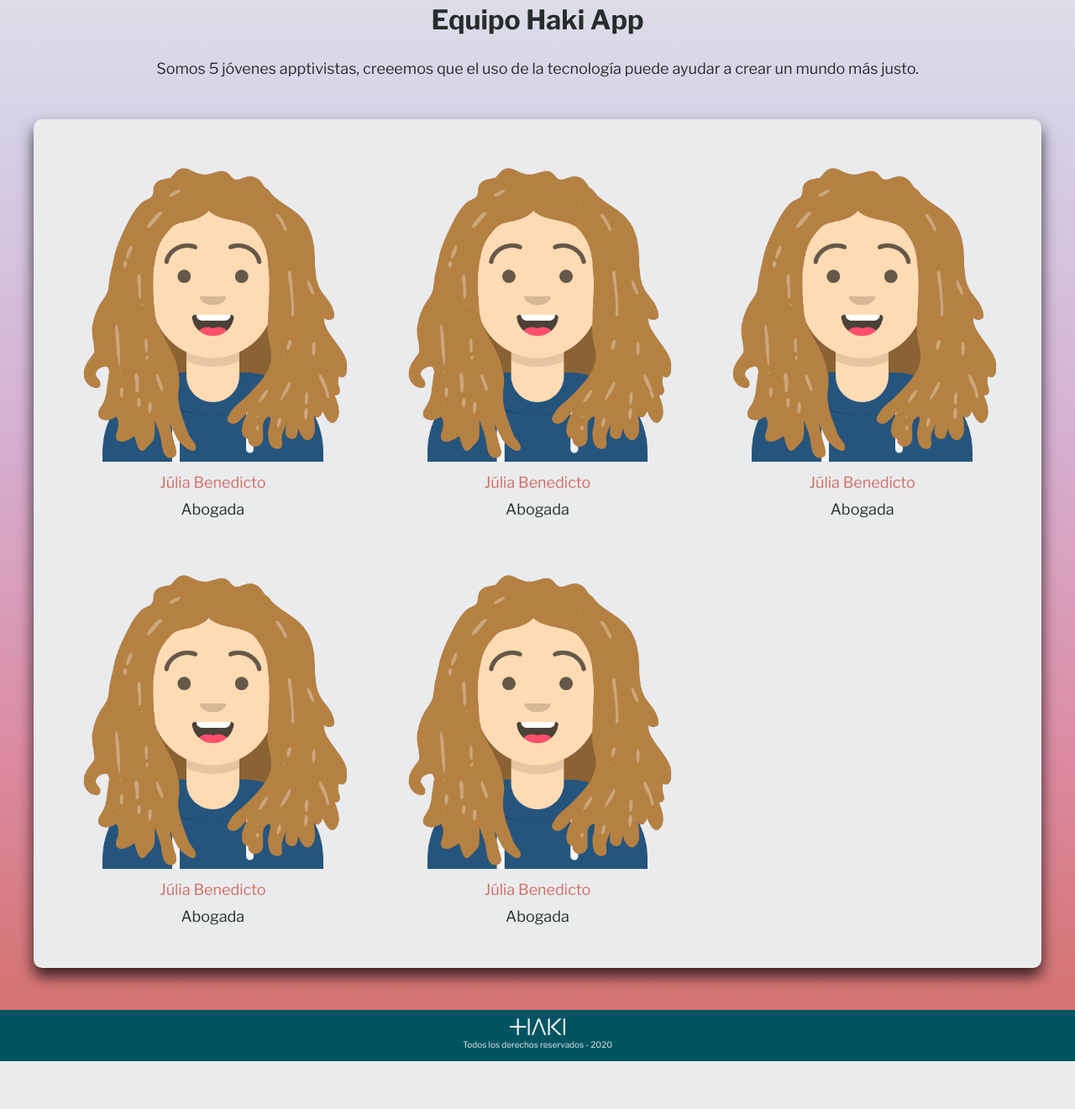
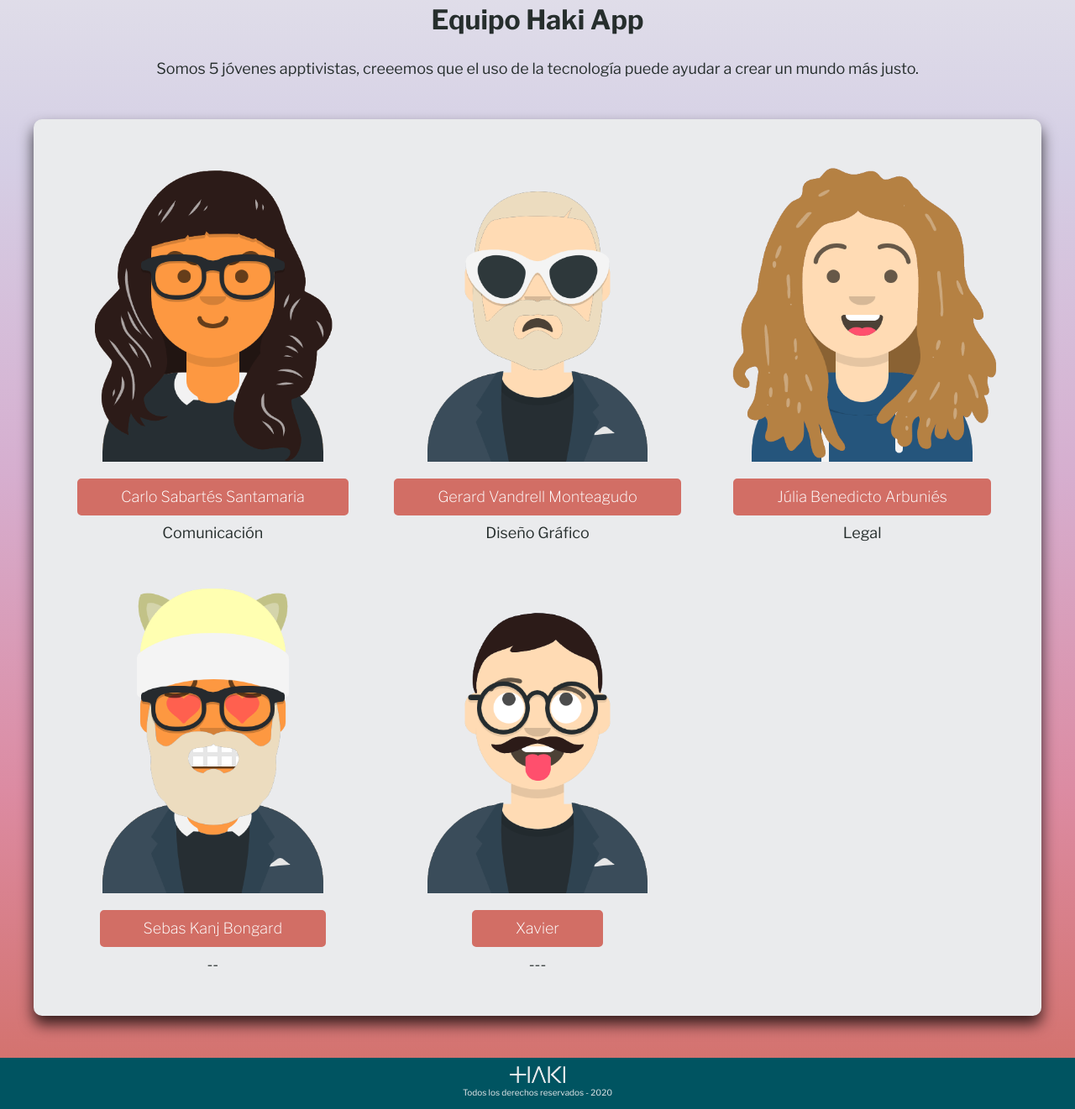
Before and after one commit to juliabenedicto/haki_app, a PHP site: page /equipo.html in a window 1280 px wide. Shown: the part 191-1512 px from the top of the page at 84% size. Before the commit the page ends 1455 px from the top, so only its background shows below. Run offline with PHP 8.4, Linux system fonts and the light colour scheme.

Commit message:
14.11 10h42

```diff
--- a/equipo.html
+++ b/equipo.html
@@ -47,42 +47,42 @@
     <main class="contenedor">
         <div class="lista-equipo">
             <div class="equipo">
-                <img src="img/juliabenedicto.png" alt="julia-benedicto">
+                <img src="img/carlo-sabartes.png" alt="carlo-sabartes">
                 <div class="contenido-equipo">
-                    <p class="nombre-equipo">Júlia Benedicto</p>
-                    <p class="profesion-equipo">Abogada</p>
+                    <a href="#" class="nombre-equipo boton-color1">Carlo Sabartés Santamaria</a>
+                    <p class="profesion-equipo">Comunicación</p>
+                </div>
+            </div>
+            <!--.equipo-->
+            <div class="equipo">
+                <img src="img/gerard-vandrell.png" alt="gerard-vandrell">
+                <div class="contenido-equipo">
+                    <a href="#" class="nombre-equipo boton-color1">Gerard Vandrell Monteagudo</a>
+                    <p class="profesion-equipo">Diseño Gráfico</p>
                 </div>
             </div>
             <!--.equipo-->
             <div class="equipo">
                 <img src="img/juliabenedicto.png" alt="julia-benedicto">
                 <div class="contenido-equipo">
-                    <p class="nombre-equipo">Júlia Benedicto</p>
-                    <p class="profesion-equipo">Abogada</p>
+                    <a href="#" class="nombre-equipo boton-color1">Júlia Benedicto Arbuniés</a>
+                    <p class="profesion-equipo">Legal</p>
                 </div>
             </div>
             <!--.equipo-->
             <div class="equipo">
-                <img src="img/juliabenedicto.png" alt="julia-benedicto">
+                <img src="img/sebas-kanj.png" alt="sebas-kanj">
                 <div class="contenido-equipo">
-                    <p class="nombre-equipo">Júlia Benedicto</p>
-                    <p class="profesion-equipo">Abogada</p>
+                    <a href="#" class="nombre-equipo boton-color1">Sebas Kanj Bongard</a>
+                    <p class="profesion-equipo">--</p>
                 </div>
             </div>
             <!--.equipo-->
             <div class="equipo">
-                <img src="img/juliabenedicto.png" alt="julia-benedicto">
+                <img src="img/xavier.png" alt="xavier-">
                 <div class="contenido-equipo">
-                    <p class="nombre-equipo">Júlia Benedicto</p>
-                    <p class="profesion-equipo">Abogada</p>
-                </div>
-            </div>
-            <!--.equipo-->
-            <div class="equipo">
-                <img src="img/juliabenedicto.png" alt="julia-benedicto">
-                <div class="contenido-equipo">
-                    <p class="nombre-equipo">Júlia Benedicto</p>
-                    <p class="profesion-equipo">Abogada</p>
+                    <a href="#" class="nombre-equipo boton-color1">Xavier</a>
+                    <p class="profesion-equipo">---</p>
                 </div>
             </div>
             <!--.equipo-->
--- a/styles.css
+++ b/styles.css
@@ -60,6 +60,24 @@ p {
     line-height: 2;
 }
 
+.boton-color1 {
+    background-color: var(--color-principal);
+    padding: 1rem 5rem;
+    display: inline-block;
+    margin-top: 2rem;
+    color: white;
+    text-decoration: none;
+    font-weight: 200;
+    font-size: 1.8rem;
+    border-radius: .5rem;
+    border: 0.2rem solid var(--color-principal);
+}
+
+.boton-color1:hover {
+    background-color: var(--color-fondo);
+    color: var(--color-principal);
+}
+
 .boton-color2 {
     background-color: var(--color-secundario);
     padding: 1rem 5rem;
@@ -70,6 +88,7 @@ p {
     font-weight: 200;
     font-size: 1.8rem;
     border-radius: .5rem;
+    border: 0.2rem solid var(--color-secundario);
 }
 
 .boton-color2:hover {
@@ -287,6 +306,9 @@ p {
 .equipo {
     background-color: var(--color-fondo);
     padding: 1rem;
+    display: flex;
+    flex-direction: column;
+    align-items: center;
 }
 
 
@@ -305,7 +327,3 @@ p {
     line-height: 1.2;
     ;
 }
-
-.contenido-equipo .nombre-equipo {
-    color: var(--color-principal)
-}
```
Also changed, not shown: img/carlo-sabartes.png (added), img/gerard-vandrell.png (added), img/sebas-kanj.png (added), img/xavier.png (added), 2 other files.
